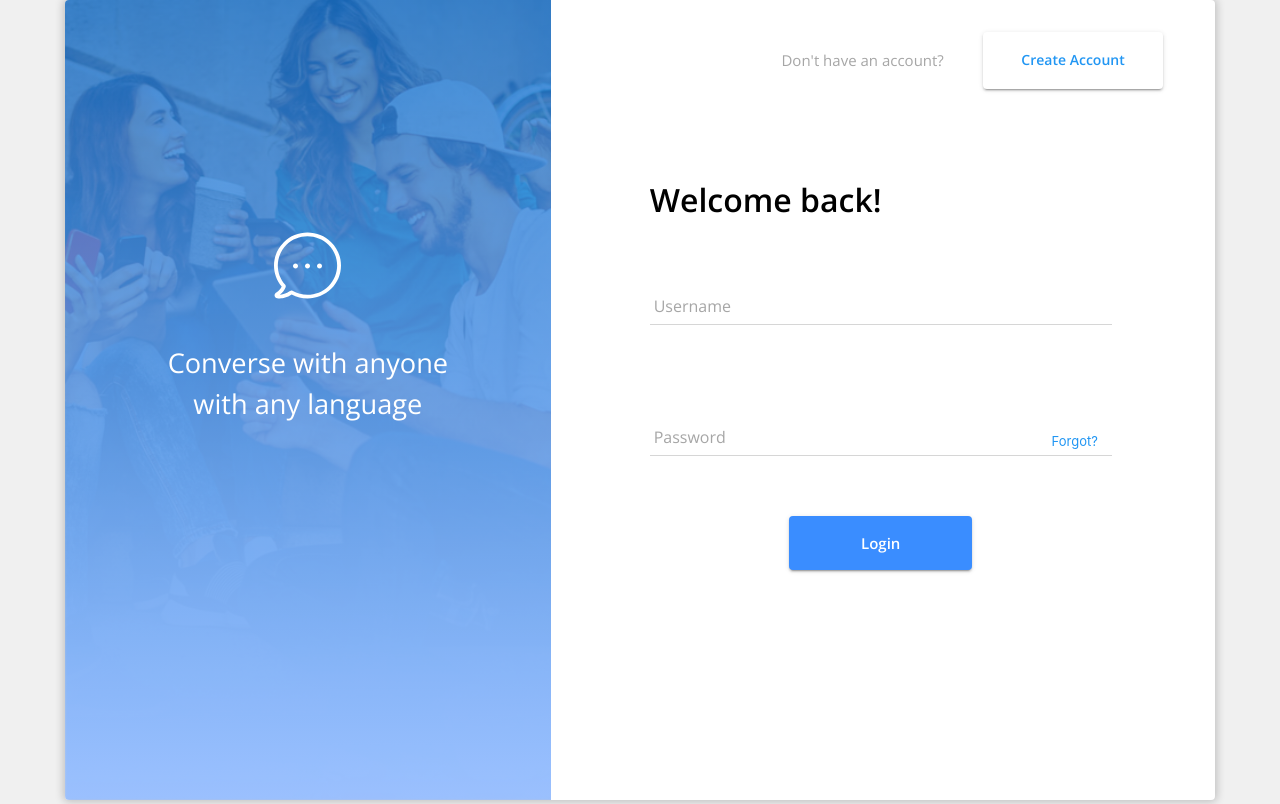
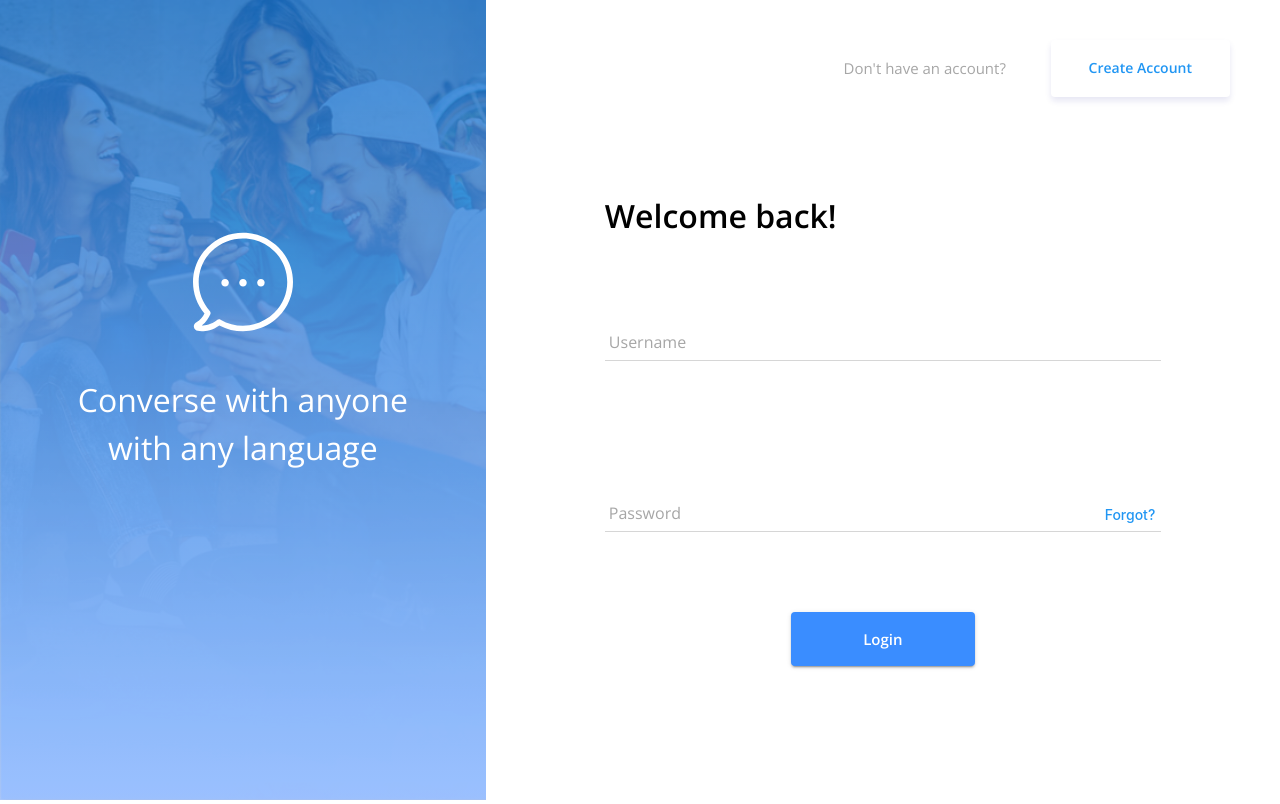
Before and after one commit to jn103508/7851f8, a React (Create React App) app in the folder client/: page /login in a window 1280 px wide. Built offline with nearby package versions, Linux system fonts and the light colour scheme; no server answers.

Commit message:
Update Login.js
Updated styling for component to fill screen size.

```diff
--- a/client/src/Login.js
+++ b/client/src/Login.js
@@ -15,92 +15,28 @@ import { login } from "./store/utils/thunkCreators";
 import bgImg from "./images/bg-img.png";
 import bubble from "./images/bubble.svg";
 
-const useStyles = makeStyles(() => ({
-  '@global': {
-    body: {
-      backgroundColor: "#f0f0f0"
-    }
-  },
+export const useStyles = makeStyles(() => ({
   root: {
-    position: "absolute",
-    top: "50%",
-    left: "50%",
-    transform: "translate(-50%, -50%)",
-    width: "1150px",
-    height: "800px",
-    backgroundColor: "white",
-    boxShadow: "0 0 8px 2px rgba(0,0,0,0.2)",
-    borderRadius: "4px",
-    '@media (max-width:1200px)': {
-      width: "980px",
-      height: "700px"
-    },
-    '@media (max-width:1000px)': {
-      width: "870px",
-      height: "600px"
-    },
-    '@media (max-width:900px)': {
-      width: "704px",
-      height: "450px"
-    },
-    '@media (max-width:720px)': {
-      flexDirection: "column-reverse",
-      height: "882px",
-      width: "375px",
-      overflow: "hidden",
-      top: "0",
-      left: "50%",
-      transform: "translate(-50%, 0%)",
-    },
-    '@media (max-width:480px)': {
-      width: "100vw",
-      borderRadius: "0"
-    }
+    display: "flex",
+    flexDirection: "row",
+    width: "100vw",
+    height: "100vh",
+    backgroundColor: "white"
   },
   bgImg: {
-    height: "800px",
-    borderRadius: "4px 0 0 4px",
-    opacity: "0.2",
-    '@media (max-width:1200px)': {
-      height: "700px"
-    },
+    height: "100%",
+    width: "auto",
+    opacity: .2,
     '@media (max-width:1000px)': {
-      height: "600px"
-    },
-    '@media (max-width:900px)': {
-      height: "450px"
-    },
-    '@media (max-width:720px)': {
-      height: "618px",
-      borderRadius: "0 0 4px 4px"
-    },
-    '@media (max-width:480px)': {
-      width: "100vw",
-      height: "auto",
-      borderRadius: "0"
+      display: "none",
     }
   },
   colorFilter: {
     position: "relative",
     backgroundImage: "linear-gradient(#1976d2, #9bc0ff)",
-    height: "800px",
-    borderRadius: "4px 0 0 4px",
-    '@media (max-width:1200px)': {
-      height: "700px"
-    },
+    height: "100%",
     '@media (max-width:1000px)': {
-      height: "600px"
-    },
-    '@media (max-width:900px)': {
-      height: "450px"
-    },
-    '@media (max-width:720px)': {
-      width: "375px",
-      borderRadius: "0 0 4px 4px"
-    },
-    '@media (max-width:480px)': {
-      width: "100vw",
-      borderRadius: "0"
+      display: "none"
     }
   },
   sloganContainer: {
@@ -110,89 +46,55 @@ const useStyles = makeStyles(() => ({
     textAlign: "center"
   },
   bubbleImg: {
-    zIndex: "10",
-    '@media (max-width:900px)': {
-      width: "50px"
-    }
+    zIndex: 10,
+    width: 100,
   },
   slogan: {
-    marginTop: "40px",
+    marginTop: 40,
     color: "white",
-    fontSize: "1.7rem",
-    '@media (max-width:900px)': {
-      marginTop: "20px",
-      fontSize: "1.2rem"
-    }
+    fontSize: 32,
   },
-  loginContainer: {
-    width: "660px",
-    '@media (max-width:1200px)': {
-      width: "550px"
-    },
+  mainContainer: {
+    width: "calc(100% - 100vh/1.647)",
     '@media (max-width:1000px)': {
-      width: "500px"
-    },
-    '@media (max-width:900px)': {
-      width: "430px"
-    },
-    '@media (max-width:720px)': {
-      width: "375px"
-    },
-    '@media (max-width:480px)': {
+      margin: "0 auto",
       width: "100vw"
     }
   },
-  registerContainer: {
+  topContainer: {
     alignItems: "center",
-    color: "lightgrey",
-    padding: "2rem 3rem",
-    justifyContent: "flex-end",
-    '@media (max-width:900px)': {
-      padding: "1rem 2rem"
-    },
-    '@media (max-width:720px)': {
-      padding: "0.7rem 1.8rem"
-    }
+    padding: "40px 50px",
+    justifyContent: "flex-end"
   },
-  registerHeader: {
+  topHeader: {
     color: "#a6a6a6",
-    fontSize: "15px",
-    '@media (max-width:720px)': {
-      fontSize: "13px"
-    },
+    fontSize: 15,
+    padding: 10,
     '@media (max-width:480px)': {
-      fontSize: "12px"
-    },
-    '@media (max-width:320px)': {
       display: "none"
     }
   },
-  registerBtn: {
+  topBtn: {
     backgroundColor: "white",
+    boxShadow: "0px 4px 6px rgba(20,20,150,.1)",
     color: "#2196f3",
     padding: "16px 38px",
-    marginLeft: "7%",
+    marginLeft: "5%",
     '&:hover': {
       backgroundColor: "#f7f7f7"
     },
-    '@media (max-width:900px)': {
-      padding: "8px 19px"
-    }
   },
-  loginHeaderContainer: {
+  headerContainer: {
     width: "70%",
     display: "flex",
     justifyContent: "left",
-    marginBottom: "10px"
+    marginBottom: 10
   },
-  loginHeader: {
+  header: {
     fontWeight: "bold",
     fontSize: "2em",
-    '@media (max-width:900px)': {
-      fontSize: "1.5em"
-    },
-    '@media (max-width:720px)': {
-      fontSize: "1.3em"
+    '@media (max-width:360px)': {
+      fontSize: "1.7em"
     }
   },
   form: {
@@ -200,15 +102,12 @@ const useStyles = makeStyles(() => ({
     justifyContent: "center",
     flexDirection: "column",
     alignItems: "center",
-    marginTop: "55px",
-    '@media (max-width: 1200px)': {
-      marginTop: "30px"
+    marginTop: 55,
+    '@media (max-height:720px)': {
+      marginTop: 30
     },
-    '@media (max-width:1000px)': {
-      marginTop: "10px"
-    },
-    '@media (max-width:900px)': {
-      marginTop: "0px"
+    '@media (max-height:600px)': {
+      marginTop: 10
     }
   },
   inputContainer: {
@@ -222,7 +121,7 @@ const useStyles = makeStyles(() => ({
   },
   textField: {
     width: "100%",
-    margin: "40px 0",
+    margin: "60px 0",
     "& .MuiFormLabel-root": {
       padding: "0px 4px",
       fontSize: "16px",
@@ -232,26 +131,25 @@ const useStyles = makeStyles(() => ({
       borderBottom: "1px solid #d6d6d6"
     },
     "& .MuiInputLabel-shrink": {
-      transform: "translate(0, -15px) scale(1)"
+      transform: "translate(0, -30px) scale(1)"
     },
-    '@media (max-width:900px)': {
-      margin: "30px 0"
+    '@media (max-height:720px)': {
+      margin: "40px 0"
     }
   },
   textInput: {
     padding: "8px 4px",
-    fontSize: "16px",
-    '@media (max-width: 900px)': {
-      fontSize: "14px"
-    }
+    fontSize: 16,
+
   },
   forgotPassword: {
-    fontSize: "13px",
+    fontSize: 14,
+    fontWeight: 500,
     color: "#2196f3",
     position: "absolute",
-    right: "3%",
-    bottom: "36%",
-    zIndex: "10",
+    right: "1%",
+    bottom: "40%",
+    zIndex: 10,
     '&:hover': {
       cursor: "pointer"
     }
@@ -259,17 +157,11 @@ const useStyles = makeStyles(() => ({
   passwordInput: {
     position: "relative",
     padding: "0px 4px",
-    fontSize: "30px",
-    '@media (max-width: 900px)': {
-      fontSize: "24px"
-    }
+    fontSize: 30,
   },
-  loginBtn: {
+  submitBtn: {
     margin: "20px auto",
     padding: "14px 72px",
-    '@media (max-width:900px)': {
-      padding: "8px 41px",
-    }
   }
 }));
 
@@ -294,17 +186,17 @@ const Login = (props) => {
   return (
     <Grid className={classes.root} container>
       <Box className={classes.colorFilter}>
-        <img className={classes.bgImg} src={bgImg} alt="backgroundImage"></img>
+        <img className={classes.bgImg} src={bgImg} alt="backgroundImage" />
         <div className={classes.sloganContainer}>
-          <img className={classes.bubbleImg} src={bubble} alt="bubbleImage"></img>
+          <img className={classes.bubbleImg} src={bubble} alt="bubbleImage" />
           <Typography className={classes.slogan}>Converse with anyone<br></br> with any language</Typography>
         </div>
       </Box>
-      <Box className={classes.loginContainer}>
-        <Grid container item className={classes.registerContainer}>
-          <Typography className={classes.registerHeader}>Don't have an account?</Typography>
+      <Box className={classes.mainContainer}>
+        <Grid container item className={classes.topContainer}>
+          <Typography className={classes.topHeader}>Don't have an account?</Typography>
           <Button
-            className={classes.registerBtn}
+            className={classes.topBtn}
             onClick={() => history.push("/register")}
             variant="contained"
             >
@@ -312,7 +204,7 @@ const Login = (props) => {
           </Button>
         </Grid>
         <form className={classes.form} onSubmit={handleLogin}>
-          <Typography className={classes.loginHeaderContainer}><Typography className={classes.loginHeader} component="span">Welcome back!</Typography></Typography>
+          <Typography className={classes.headerContainer}><Typography className={classes.header} component="span">Welcome back!</Typography></Typography>
           <Grid className={classes.inputContainer}>
             <Grid className={classes.inputItemContainer}>
               <FormControl className={classes.inputItemContainer}>
@@ -351,7 +243,7 @@ const Login = (props) => {
                 />
               </FormControl>
             </Grid>
-            <Button className={classes.loginBtn} type="submit" variant="contained" size="large" color="primary">
+            <Button className={classes.submitBtn} type="submit" variant="contained" size="large" color="primary">
               Login
             </Button>
           </Grid>
```
